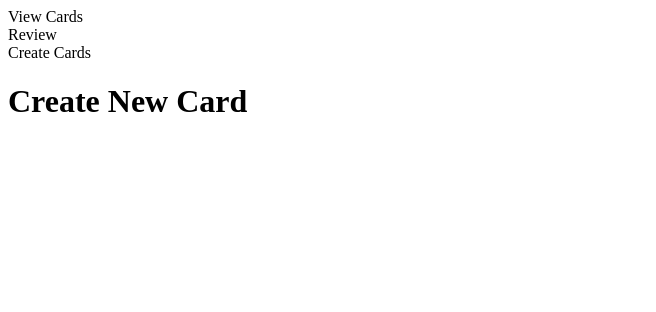
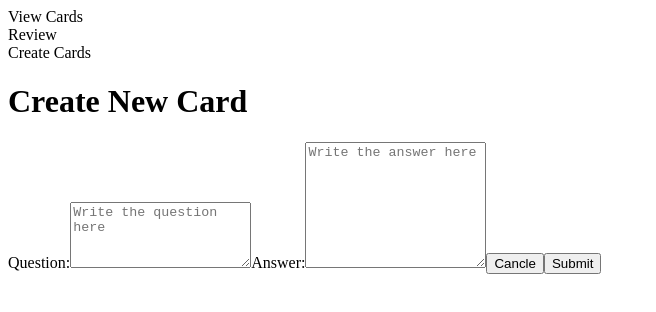
Before and after one commit to Jordan-Schaefer/react-flash-cards-pt, a React app: page / in a window 1280 px wide. Both pictures are taken after a click on the element "Create Cards". Shown: the top 312 px of the page, without its empty margins (0-656 px from the left). Built offline with nearby package versions, Linux system fonts and the light colour scheme; the HTML template or start-up script is replaced by a standard one.

Commit message:
Set up for card form

```diff
--- a/src/components/app.jsx
+++ b/src/components/app.jsx
@@ -9,9 +9,10 @@ class App extends React.Component{
   constructor(props){
     super(props);
     this.state = {
-      view: 'view-cards'
+      view: 'view-cards',
+      cards: []
     }
-    this.setView = this.setView.bind(this);
+    this.setView = this.setView.bind(this);""
   }
 
   setView(newView){
@@ -23,7 +24,7 @@ class App extends React.Component{
   getView(){
     switch(this.state.view){
       case 'create-card':
-        return <CreateCard />;
+        return <CreateCard addCard={this.addCard} setView={this.setView}/>;
       case 'review-cards':
         return <ReviewCards />;
       case 'view-cards':
@@ -33,7 +34,19 @@ class App extends React.Component{
     }
   }
 
+  saveCards(){
+    const jsonCards = JSON.stringify(this.state.cards);
+    localStorage.setItem(jsonCards);
+  }
+
+  addCard(newCards){
+    this.setState({
+      cards: newCards
+    }, this.saveCards())
+  }
+
   render(){
+    console.log(this.state.cards)
     return (
       <>
         <Nav setView={this.setView}/>
--- a/src/components/create-card.jsx
+++ b/src/components/create-card.jsx
@@ -1,10 +1,62 @@
 import React from 'react';
 
 class CreateCard extends React.Component{
+  constructor(props){
+    super(props);
+    this.state = {
+      question: '',
+      answer: ''
+     };
+    this.handleQuestion = this.handleQuestion.bind(this);
+    this.handleAnswer = this.handleAnswer.bind(this);
+    this.handleSubmit = this.handleSubmit.bind(this);
+    this.handleReset = this.handleReset.bind(this);
+  }
+
+  handleQuestion(event){
+    this.setState({
+      question: event.target.value
+    })
+  }
+
+  handleAnswer(event){
+    this.setState({
+      answer: event.target.value
+    })
+  }
+
+  handleSubmit(event){
+    event.preventDefault();
+    this.props.addCard(this.state)
+    console.log(this.state)
+    this.setState({
+      question: '',
+      answer: ''
+    })
+  }
+
+  handleReset(event){
+    this.setState({
+      question: '',
+      answer: ''
+    })
+  }
 
   render(){
     return (
-      <h1 className='text-center'>Create New Card</h1>
+      <>
+        <h1 className='text-center'>Create New Card</h1>
+        <div className='form'>
+          <form onSubmit={this.handleSubmit}>
+            <label className='text-sm-left font-weight-bold'>Question:</label>
+            <textarea onChange={this.handleQuestion} className='form-control form-control-lg' type="text" placeholder='Write the question here' rows='4' ></textarea>
+            <label className='text-sm-left font-weight-bold'>Answer:</label>
+            <textarea onChange={this.handleAnswer} className='form-control form-control-lg' type="text" placeholder='Write the answer here' rows='8'></textarea>
+            <button className='btn btn-outline-secondary'>Cancle</button>
+            <button onClick={this.handleReset} className='btn btn-outline-success'>Submit</button>
+          </form>
+        </div>
+      </>
     )
   }
 }
--- a/src/components/nav.jsx
+++ b/src/components/nav.jsx
@@ -8,7 +8,7 @@ class Nav extends React.Component {
   render(){
     return (
       <>
-        <div className='d-flex justify-content-end'>
+        <div className='d-flex justify-content-center'>
           <nav href='./view-cards' className='btn btn-outline-primary' onClick={() => this.props.setView('view-cards')}>View Cards</nav>
           <nav className='btn btn-outline-primary' onClick={() => this.props.setView('review-cards')}>Review</nav>
           <nav className='btn btn-outline-primary' onClick={() => this.props.setView('create-card')}>Create Cards</nav>
```
Also changed, not shown: 2 other files (tests, documents, lock files or other folders).
